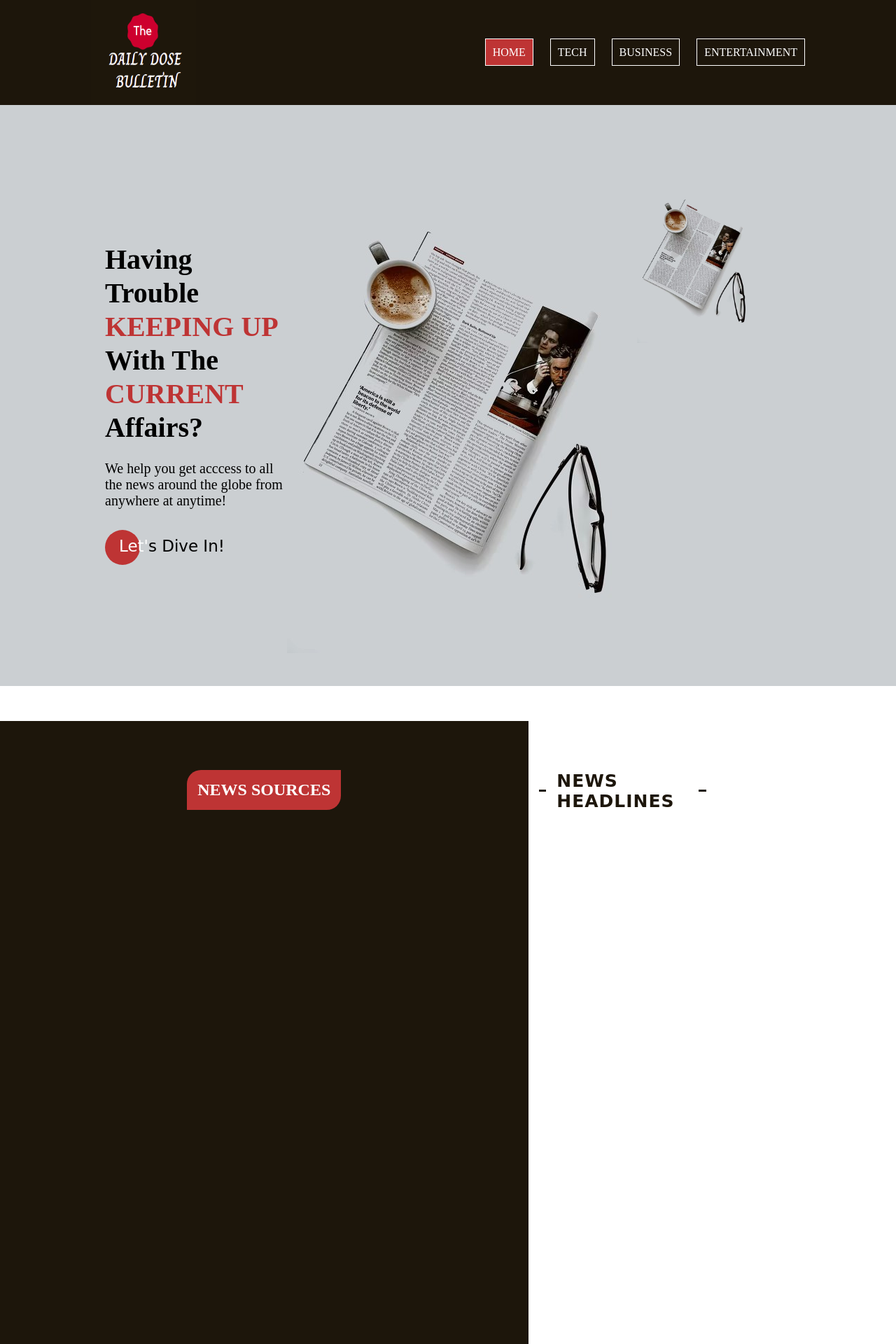
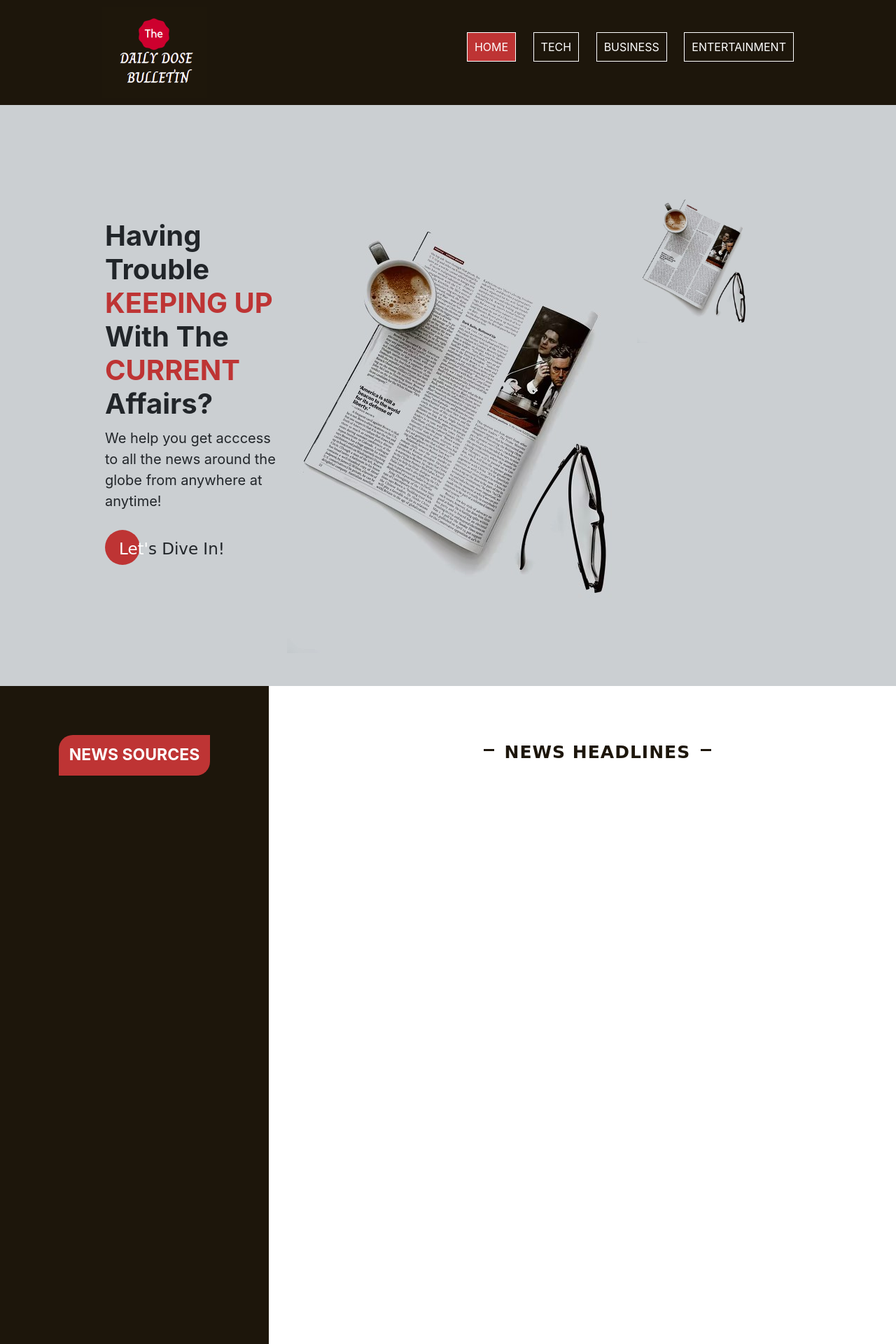
Before and after one commit to Shalyne-Waweru/The-Daily-Dose-Bulletin, a Flask app: template app/templates/index.html in a window 1280 px wide. Shown: the top 1920 px of the page at 70% size. Run offline with Flask 2, Linux system fonts and the light colour scheme; the template is opened without the code that fills it, so the values that code supplies are empty; parts of the project's set-up code (start-up, migrations or seed data) failed here and were passed over; some libraries are stand-ins or nearby versions; some web fonts are replaced.

Commit message:
Modify some CSS styles

```diff
--- a/app/static/css/styles.css
+++ b/app/static/css/styles.css
@@ -15,8 +15,8 @@ body {
 }
 
 .navbar img {
-  width:150px;
-  height: 150px;
+  width: 150px;
+  height: 130px;
   margin-left: 130px;
 }
 
@@ -73,11 +73,12 @@ body {
 .info h2 {
   font-size: 40px;
   line-height: 1.2;
+  font-weight: bold;
 }
 
 .info p {
   font-size: 20px;
-  margin-top: -10px;
+  margin-top: 10px;
 }
 
 .redText {
@@ -108,9 +109,9 @@ body {
 }
 
 /* News Sources Section */
-.row {
-  display: flex;
-  justify-content: space-between;
+#container {
+  margin: 0px;
+  max-width: 100% !important;
 }
 
 .col-md-5 {
@@ -119,10 +120,8 @@ body {
   flex-direction: column;
   justify-content: flex-start;
   align-items: center;
-  padding-left: 150px;
-  padding-right: 150px;
   height: 370vh;
-  width: 600px;
+  max-width: 30% !important;
 }
 
 .col-md-5 h2 {
@@ -132,6 +131,9 @@ body {
   border-radius: 20px 0px;
   color: white;
   text-align: center;
+  font-size: 23px;
+  font-weight: bold;
+  margin-bottom: 20px;
 }
 
 .col-md-5 ul{
@@ -156,9 +158,7 @@ body {
 }
 
 /* News Headlines Section */
-.col-md-6 {
-  margin-left: auto;
-  margin-right: auto;
+.col-md-8 {
   height: 370vh;
   overflow: scroll;
 }
@@ -173,6 +173,7 @@ body {
 .headlines-section-header hr {
   width: 15px;
   margin: 15px;
+  margin-top: 30px;
   height: 3px;
   border: none;
   background: #1D160B;
@@ -184,6 +185,7 @@ body {
   font-size: 25px;
   letter-spacing: 1.0px;
   font-weight: bold;
+  margin-top: 30px;
 }
 
 .headlines {
@@ -191,8 +193,9 @@ body {
   margin-bottom: 30px;
   display: flex;
   justify-content: center;
-  margin-left: 200px;
-  margin-right: 200px;
+  margin-right: 50px;
+  padding-right: 50px;
+  padding-left: 30px;
 }
 
 .headlines img {
@@ -234,7 +237,6 @@ body {
   height: 300px;
   background-color: #CBCFD2;
   text-align: center;
-  margin-top: -20px;
 }
 
 .slider h1 {
@@ -245,6 +247,7 @@ body {
   margin-right: auto;
   width: 700px;
   height: 50px;
+  font-weight: bold;
 }
 
 /* Footer Section */
--- a/app/templates/base.html
+++ b/app/templates/base.html
@@ -5,18 +5,27 @@
     <meta charset="UTF-8">
     <meta http-equiv="X-UA-Compatible" content="IE=edge">
     <meta name="viewport" content="width=device-width, initial-scale=1.0">
+    <link rel="stylesheet" href="https://cdn.jsdelivr.net/npm/bootstrap@4.2.1/dist/css/bootstrap.min.css" integrity="sha384-GJzZqFGwb1QTTN6wy59ffF1BuGJpLSa9DkKMp0DgiMDm4iYMj70gZWKYbI706tWS" crossorigin="anonymous">
     <link href="https://cdnjs.cloudflare.com/ajax/libs/font-awesome/4.7.0/css/font-awesome.min.css" rel="stylesheet">
     <link href="../static/css/styles.css" rel="stylesheet" type="text/css">
     <title>The Daily Dose Bulletin</title>
   </head>
+
   <body>
     <!-- Navbar block  -->
     {% block navbar %}
       {% include 'navbar.html' %}
     {% endblock %}
+
     <!-- Content block -->
     {% block content %}
 
     {% endblock%}
+
+    <!-- Footer block  -->
+    {% block footer %}
+      {% include 'footer.html' %}
+    {% endblock %}
+
   </body>
 </html>
--- /dev/null
+++ b/app/templates/footer.html
@@ -0,0 +1,10 @@
+  <!-- Footer section -->
+  <div class="footer">
+    <div class="social">
+      <a href="https://www.linkedin.com/in/shalyne-waweru-b2b965212/" class="fa fa-linkedin"></a>
+      <a href="https://github.com/Shalyne-Waweru" class="fa fa-github"></a>
+      <a href="https://www.facebook.com/shalyne.wangari" class="fa fa-facebook"></a>
+    </div>
+    <hr>
+    <p>Shalyne <span>&#169;</span> 2022. TheDailyDoseBulletin. All Rights Reserved.</p>
+  </div>
--- a/app/templates/index.html
+++ b/app/templates/index.html
@@ -19,7 +19,7 @@
     <img class="small-Img" src="../static/images/h-image.jpg" alt="Newspaper Image" />
   </div>
 
-  <div class="container">
+  <div class="container" id="container">
     <div class="row">
       <!-- News Sources section -->
       <div class="col-md-5">
@@ -30,7 +30,7 @@
       </div>
 
       <!-- News Headlines section -->
-      <div class="col-md-6">
+      <div class="col-md-8">
         <div class="headlines-section-header">
           <hr class="horizontal">
           <h2>NEWS HEADLINES</h2>
@@ -64,14 +64,4 @@
     <h1>GET <span class="redText">knowledge</span> FROM <span class="redText">far</span> AND <span class="redText">beyond</span> WITH <br> JUST A <span class="redText">CLICK</span> </h1>
   </div>
 
-  <!-- Footer section -->
-  <div class="footer">
-    <div class="social">
-      <a href="https://www.linkedin.com/in/shalyne-waweru-b2b965212/" class="fa fa-linkedin"></a>
-      <a href="https://github.com/Shalyne-Waweru" class="fa fa-github"></a>
-      <a href="https://www.facebook.com/shalyne.wangari" class="fa fa-facebook"></a>
-    </div>
-    <hr>
-    <p>Shalyne <span>&#169;</span> 2022. TheDailyDoseBulletin. All Rights Reserved.</p>
-  </div>
 {% endblock %}
```
Also changed, not shown: app/templates/tech_page.html (+4 -19 lines).
